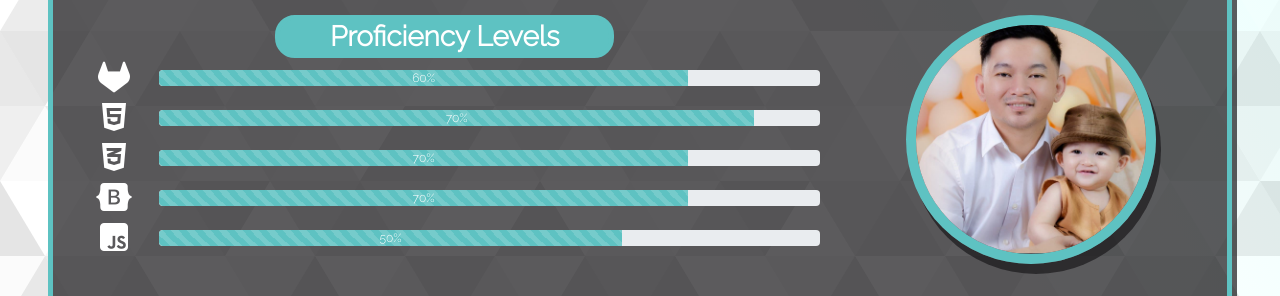
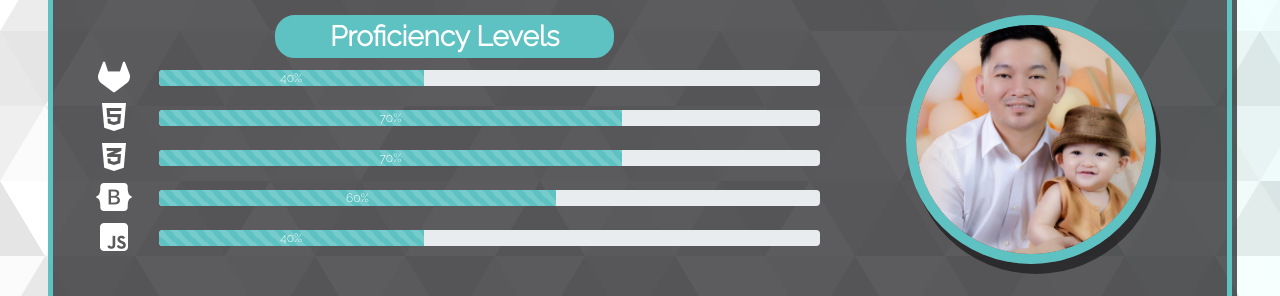
Before and after one commit to ralph0310/webportfolio, a plain HTML site: page index.html in a window 1280 px wide. Shown: the part 1469-1765 px from the top of the page. Drawn offline with nearby package versions, Linux system fonts and the light colour scheme.

Commit message:
Add capstone1

```diff
--- a/index.css
+++ b/index.css
@@ -126,7 +126,7 @@ h4 {
 
 .gitlab-progress-bar {
 	background-color: #5EC2C2;
-	width: 80%;
+	width: 40%;
 }
 
 .fa-html5 {
@@ -135,7 +135,7 @@ h4 {
 
 .html-progress-bar {
 	background-color: #5EC2C2;
-	width: 90%;
+	width: 70%;
 }
 
 .fa-css3-alt {
@@ -144,7 +144,7 @@ h4 {
 
 .css-progress-bar {
 	background-color: #5EC2C2;
-	width: 80%;
+	width: 70%;
 }
 
 .fa-bootstrap {
@@ -153,7 +153,7 @@ h4 {
 
 .bootstrap-progress-bar {
 	background-color: #5EC2C2;
-	width: 80%;
+	width: 60%;
 }
 
 .fa-square-js {
@@ -162,7 +162,7 @@ h4 {
 
 .js-progress-bar {
 	background-color: #5EC2C2;
-	width: 70%;
+	width: 40%;
 }
 
 .p-about-me {
--- a/index.html
+++ b/index.html
@@ -83,13 +83,13 @@
           <div id="carouselExampleInterval" class="carousel slide" data-ride="carousel">
               <div class="carousel-inner">
                 <div class="carousel-item active" data-interval="3000">
-                    <img src="./images/overview3.jpg" class="img-fluid w-30 h-50" alt="...">
+                    <img src="./images/overview3.JPG" class="img-fluid w-30 h-50" alt="...">
                 </div>
                 <div class="carousel-item" data-interval="3000">
-                    <img src="./images/overview2.jpg" class="img-fluid w-75" alt="...">
+                    <img src="./images/overview2.JPG" class="img-fluid w-75" alt="...">
                 </div>
                 <div class="carousel-item" data-interval="3000">
-                    <img src="./images/overview1.jpg" class="img-fluid w-75" alt="...">
+                    <img src="./images/overview1.JPG" class="img-fluid w-75" alt="...">
                 </div>
               </div>
               <button class="carousel-control-prev" type="button" data-target="#carouselExampleInterval" data-slide="prev">
@@ -119,7 +119,7 @@
             <i class="fa-brands fa-gitlab fa-2xl"></i>
           </div>
           <div class="progress">
-            <div class="gitlab-progress-bar progress-bar progress-bar-striped progress-bar-animated" role="progressbar" aria-valuenow="80" aria-valuemin="0" aria-valuemax="100">60% </div>
+            <div class="gitlab-progress-bar progress-bar progress-bar-striped progress-bar-animated" role="progressbar" aria-valuenow="40" aria-valuemin="0" aria-valuemax="100">40%</div>
           </div>
         </div>
         <div class="progress-container my-3">
@@ -127,7 +127,7 @@
             <i class="fa-brands fa-html5 fa-2xl"></i>
           </div>
           <div class="progress">
-            <div class="html-progress-bar progress-bar progress-bar-striped progress-bar-animated" role="progressbar" aria-valuenow="90" aria-valuemin="0" aria-valuemax="100">70%</div>
+            <div class="html-progress-bar progress-bar progress-bar-striped progress-bar-animated" role="progressbar" aria-valuenow="70" aria-valuemin="0" aria-valuemax="100">70%</div>
           </div>
         </div>
         <div class="progress-container my-3">
@@ -135,7 +135,7 @@
             <i class="fa-brands fa-css3-alt fa-2xl"></i>
           </div>
           <div class="progress">
-            <div class="css-progress-bar progress-bar progress-bar-striped progress-bar-animated" role="progressbar" aria-valuenow="80" aria-valuemin="0" aria-valuemax="100">70% </div>
+            <div class="css-progress-bar progress-bar progress-bar-striped progress-bar-animated" role="progressbar" aria-valuenow="70" aria-valuemin="0" aria-valuemax="100">70% </div>
           </div>
         </div>
         <div class="progress-container my-3">
@@ -143,7 +143,7 @@
             <i class="fa-brands fa-bootstrap fa-2xl"></i>
           </div>
           <div class="progress">
-            <div class="bootstrap-progress-bar progress-bar progress-bar-striped progress-bar-animated" role="progressbar" aria-valuenow="80" aria-valuemin="0" aria-valuemax="100">70% </div>
+            <div class="bootstrap-progress-bar progress-bar progress-bar-striped progress-bar-animated" role="progressbar" aria-valuenow="60" aria-valuemin="0" aria-valuemax="100">60%</div>
           </div>
         </div>
         <div class="progress-container my-3">
@@ -153,7 +153,7 @@
             </div>
           </div>
           <div class="progress">
-            <div class="js-progress-bar progress-bar progress-bar-striped progress-bar-animated" role="progressbar" aria-valuenow="70" aria-valuemin="0" aria-valuemax="100">50%</div>
+            <div class="js-progress-bar progress-bar progress-bar-striped progress-bar-animated" role="progressbar" aria-valuenow="40" aria-valuemin="0" aria-valuemax="100">40%</div>
           </div>
         </div>
       </div>
```
